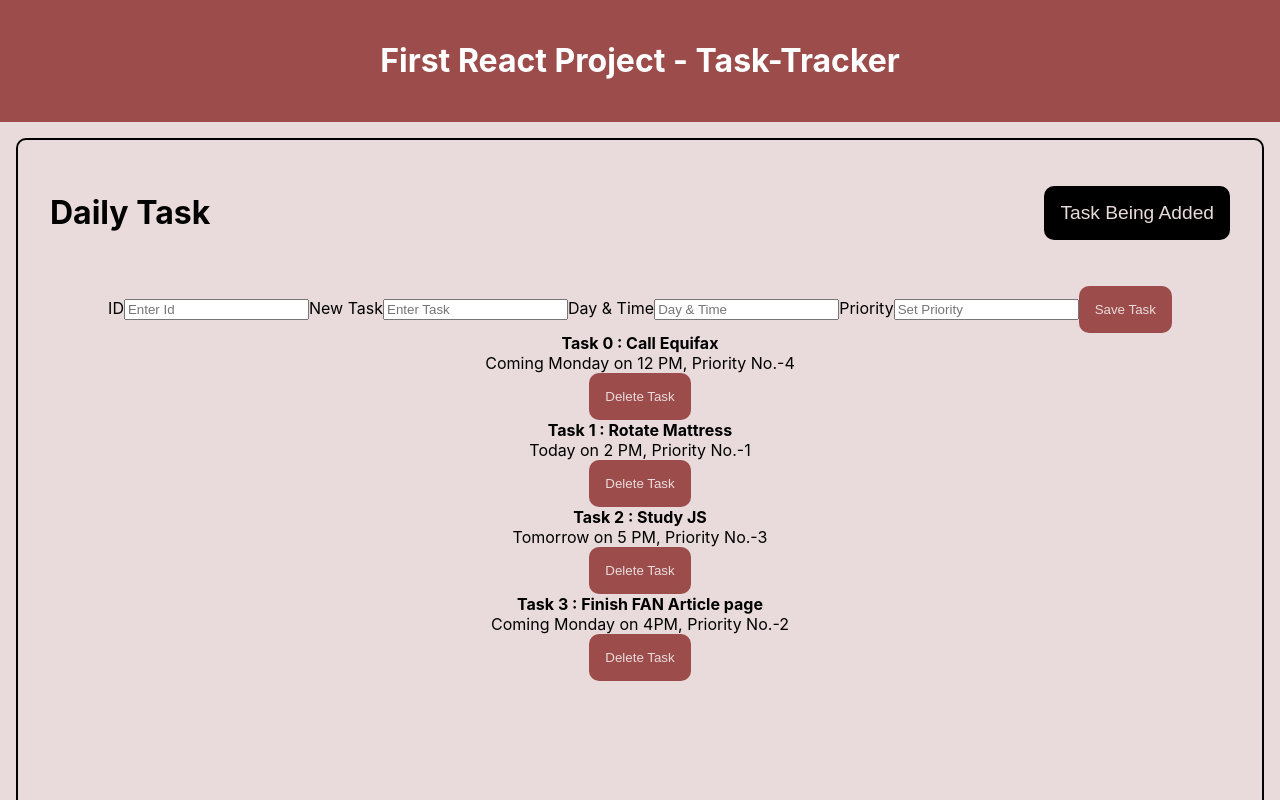
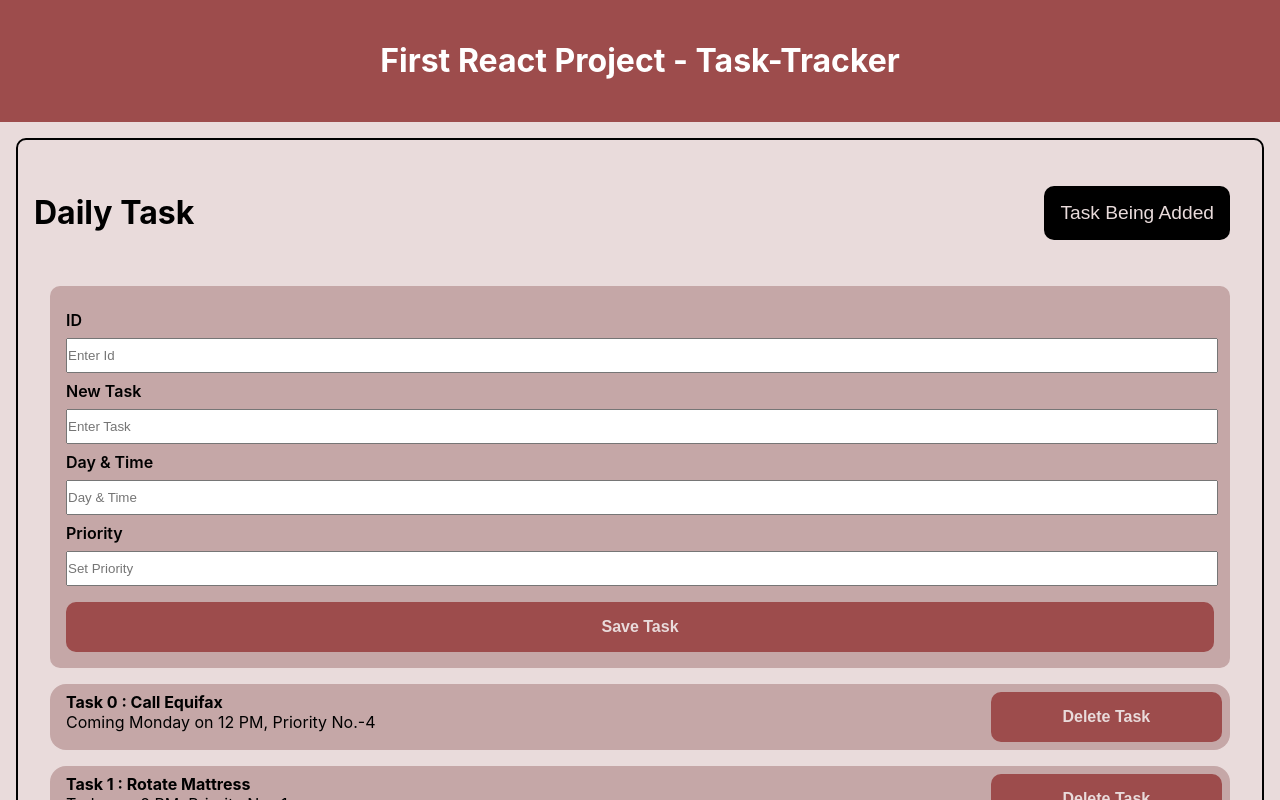
Before and after one commit to Gurvindersingh1994/task-tracker, a React (Create React App) app: page / in a window 1280 px wide. Both pictures are taken after a click on the button "Add Task". Shown: the top 800 px of the page. Built offline with nearby package versions, Linux system fonts and the light colour scheme.

Commit message:
More styling added to make app interactive

```diff
--- a/src/index.css
+++ b/src/index.css
@@ -3,16 +3,10 @@ body {
   font-family: -apple-system, BlinkMacSystemFont, 'Segoe UI', 'Roboto', 'Oxygen',
     'Ubuntu', 'Cantarell', 'Fira Sans', 'Droid Sans', 'Helvetica Neue',
     sans-serif;
-  -webkit-font-smoothing: antialiased;
-  -moz-osx-font-smoothing: grayscale;
+    box-sizing: border-box;
 }
 
-code {
-  font-family: source-code-pro, Menlo, Monaco, Consolas, 'Courier New',
-    monospace;
-}
 .app-container {
-  text-align: center;
   width: 100%;
   height: 100%;
   background-color: #e9dbdb;
@@ -22,12 +16,12 @@ code {
   background-color: #9d4c4c;
   padding: 20px;
   font-size: 1rem;
+ text-align: center;
 }
 
 .site-body{
   margin: 1rem;
   padding: 1rem;
-  height: 50rem;
   border: 2px solid black;
   border-radius: 10px;
 }
@@ -36,6 +30,7 @@ code {
   align-items: center;
   justify-content: space-between;
   padding: 1rem;
+  padding-left: 0rem;
 }
 
 .btn{
@@ -47,5 +42,53 @@ code {
   transition: all .3s ease;
 }
 .btn:hover{
+  cursor: pointer;
   background-color: #0f0303;
 }
+.singleTask{
+  background-color: #c5a7a7;
+  font-weight: 100;
+  padding: .5rem;
+  margin: 1rem;
+  border-radius: 1rem;
+  display: flex;
+
+}
+.taskInfo{
+  display: flex;
+  flex-direction: column;
+  padding-left: .5rem;
+  width: 80%;
+}
+ .close-icon{
+  display: flex;
+  justify-content: center;
+  align-items: center;
+  width: 20%;
+  font-size: 1rem;
+  font-weight: 600;
+}
+
+.newTask-form{
+  position: relative;
+  display: flex;
+  flex-direction: column;
+  padding: 1rem;
+  border-radius: 10px;
+  background-color: #c5a7a7;
+  margin: 1rem;
+}
+
+.newTask-form.active{
+  display: flex;
+}
+.form-input,.form-label{
+  width: 100%;
+  padding: .5rem 0;
+  display: block;
+}
+
+.form-label,.submitButton{
+  font-weight: 600;
+  font-size: 1rem;
+}
```
